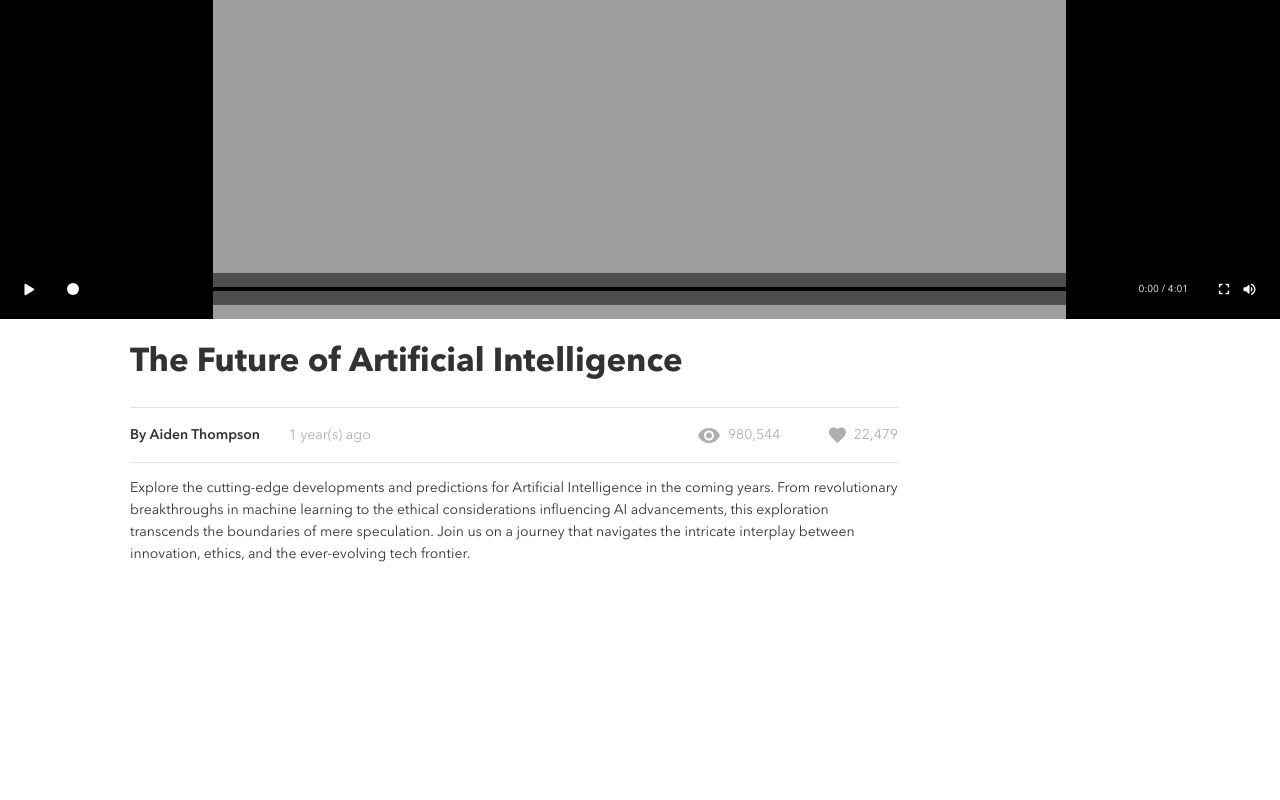
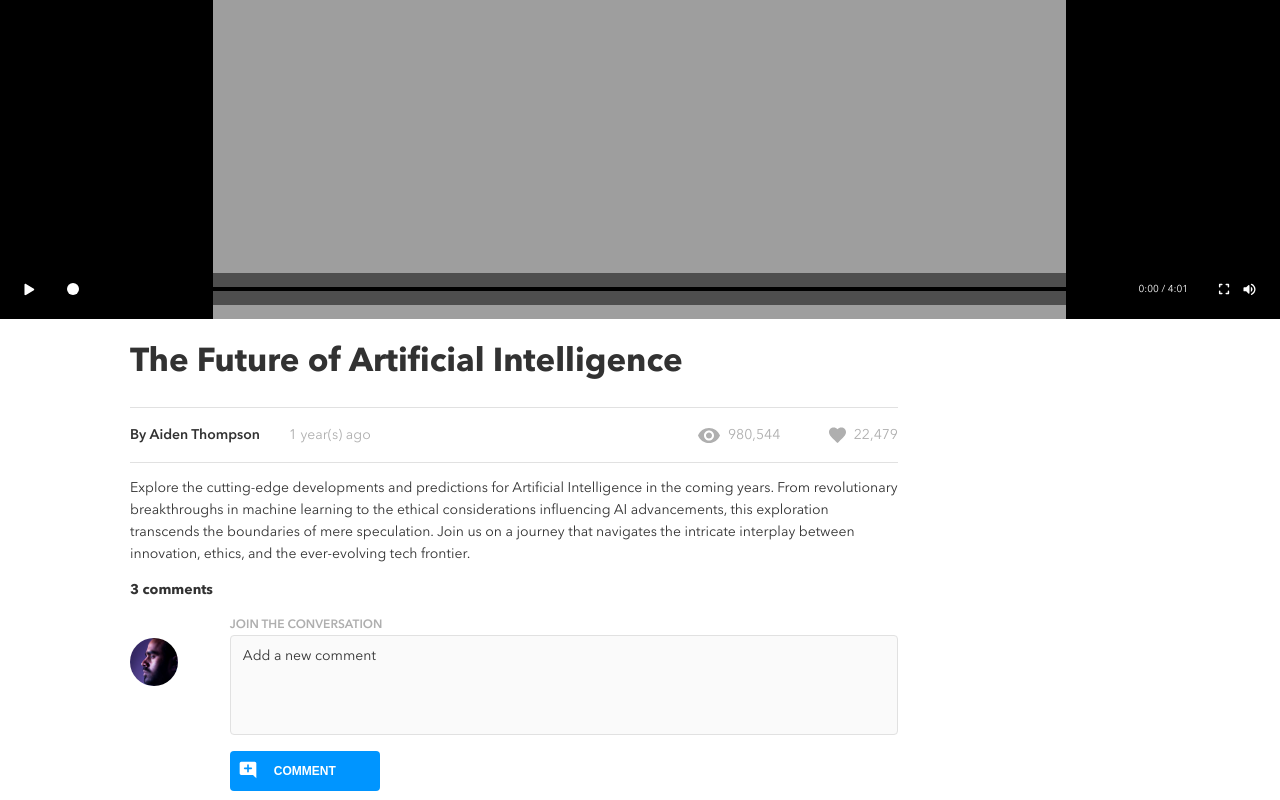
Before and after one commit to evelynseven/brainflix, a React (Create React App) app: page / in a window 1280 px wide. Shown: the part 233-1033 px from the top of the page. Before the commit the page ends 812 px from the top, so only its background shows below. Built offline with nearby package versions, Linux system fonts and the light colour scheme.

Commit message:
add comment box component

```diff
--- /dev/null
+++ b/src/components/CTAButton/CTAButton.jsx
@@ -0,0 +1,12 @@
+import "./CTAButton.scss";
+
+function CTAButton({ buttonIcon, buttonText }) {
+  return (
+    <div className="CTAButton">
+      <img src={buttonIcon} alt="upload icon" />
+      <button className="cta-button">{buttonText}</button>
+    </div>
+  );
+}
+
+export default CTAButton;
--- a/src/components/Uploader/Uploader.scss
+++ b/src/components/CTAButton/CTAButton.scss
@@ -1,13 +1,15 @@
 @use "../../styles/partials/mixins" as *;
 @use "../../styles/partials/variables" as *;
 
-.uploader {
+.CTAButton {
   position: relative;
+  width: 100%;
 
   img {
     height: 20px;
+    max-width: 20px;
     position: absolute;
-    top: 0.5rem;
+    top: 0.6rem;
     left: 0.5rem;
   }
 }
--- /dev/null
+++ b/src/components/CommentBox/CommentBox.jsx
@@ -0,0 +1,33 @@
+import "./CommentBox.scss";
+import MohanMuruge from "../../assets/images/Mohan-muruge.jpg";
+import commentButton from "../../assets/icons/add_comment.svg";
+import CTAButton from "../CTAButton/CTAButton";
+
+function CommentBox() {
+  return (
+    <div class="comment-box">
+      <form class="comment-box__form-content-box">
+        <div class="comment-box__img-container">
+          <img src={MohanMuruge} alt="Mohan-muruge user photo" />
+        </div>
+        <div class="comment-box__form-input-box">
+          <div>
+            <label for="userComment">join the conversation</label>
+            <textarea
+              class="comment-box__textarea"
+              name="userComment"
+              id="userComment"
+              placeholder="Add a new comment"
+              autocomplete="off"
+            ></textarea>
+          </div>
+          <div class="comment-box__button-box">
+            <CTAButton buttonIcon={commentButton} buttonText="comment" />
+          </div>
+        </div>
+      </form>
+    </div>
+  );
+}
+
+export default CommentBox;
--- /dev/null
+++ b/src/components/CommentBox/CommentBox.scss
@@ -0,0 +1,80 @@
+@use "../../styles/partials/mixins" as *;
+@use "../../styles/partials/variables" as *;
+
+.comment-box {
+  &__form-content-box {
+    width: 100%;
+    display: flex;
+    flex-direction: row;
+    justify-content: space-between;
+  }
+
+  &__img-container {
+    margin-top: 1.4rem;
+    width: 2.25rem;
+    height: 2.25rem;
+    overflow: hidden;
+    border-radius: 50%;
+
+    @include tablet {
+      width: 3rem;
+      height: 3rem;
+    }
+
+    img {
+      max-width: 100%;
+      min-height: 100%;
+      object-fit: cover;
+      object-position: 20%;
+    }
+  }
+
+  &__form-input-box {
+    width: 82%;
+    position: relative;
+
+    @include tablet {
+      margin: 0;
+      width: 89%;
+    }
+
+    @include desktop {
+      margin: 0;
+      width: 87%;
+    }
+  }
+
+  &__textarea {
+    height: 100px;
+    width: 100%;
+    box-sizing: border-box;
+    border-radius: 0.25rem;
+    padding: 0.75rem;
+    border: 1px solid $BrainFlix-Mercury;
+    font-family: "AvenirNext";
+    font-size: 0.8125rem;
+    background-color: $BrainFlix-Alabaster;
+    resize: none;
+
+    &::placeholder {
+      color: $BrainFlix-Black;
+    }
+
+    &:focus {
+      outline: none;
+      border: 2px solid $BrainFlix-Blue;
+    }
+
+    &--error {
+      border-color: #d22d2d;
+    }
+
+    @include tablet {
+      font-size: 0.875rem;
+    }
+  }
+
+  &__button-box {
+    margin: 0.6rem 0;
+  }
+}
--- a/src/components/Header/Header.jsx
+++ b/src/components/Header/Header.jsx
@@ -1,8 +1,9 @@
 import "./Header.scss";
 import brainFlixLogo from "../../assets/logo/BrainFlix-logo.svg";
 import profilePic from "../../assets/images/Mohan-muruge.jpg";
+import uploadIcon from "../../assets/icons/upload.svg";
 import SearchBox from "../SearchBox/SearchBox";
-import Uploader from "../Uploader/Uploader";
+import CTAButton from "../CTAButton/CTAButton";
 
 function Header() {
   return (
@@ -19,7 +20,7 @@ function Header() {
         />
       </div>
       <div className="header__uploader-container">
-        <Uploader />
+        <CTAButton buttonIcon={uploadIcon} buttonText="upload" />
       </div>
       <img
         className="avatar header__profile-pic-uploader"
--- a/src/components/Main/Main.jsx
+++ b/src/components/Main/Main.jsx
@@ -2,6 +2,7 @@ import "./Main.scss";
 import HeroBanner from "../HeroBanner/HeroBanner";
 import VideoDetail from "../VideoDetail/VideoDetail";
 import videoData from "../../data/video-details.json";
+import VideoComment from "../VideoComment/VideoComment";
 
 function Main() {
   const videos = videoData;
@@ -18,6 +19,7 @@ function Main() {
         likes={heroVideo.likes}
         description={heroVideo.description}
       />
+      <VideoComment comments={heroVideo.comments} />
     </main>
   );
 }
--- a/src/components/Uploader/Uploader.jsx
+++ /dev/null
@@ -1,13 +0,0 @@
-import "./Uploader.scss";
-import uploadIcon from "../../assets/icons/upload.svg";
-
-function Uploader() {
-  return (
-    <div className="uploader">
-      <img src={uploadIcon} alt="upload icon" />
-      <button className="cta-button">upload</button>
-    </div>
-  );
-}
-
-export default Uploader;
--- /dev/null
+++ b/src/components/VideoComment/VideoComment.jsx
@@ -0,0 +1,15 @@
+import CommentBox from "../CommentBox/CommentBox";
+import "./VideoComment.scss";
+
+function VideoComment({ comments }) {
+  const allComments = comments;
+
+  return (
+    <div className="video-comment">
+      <h3>{allComments.length} comments</h3>
+      <CommentBox />
+    </div>
+  );
+}
+
+export default VideoComment;
--- /dev/null
+++ b/src/components/VideoComment/VideoComment.scss
@@ -0,0 +1,14 @@
+@use "../../styles/partials/mixins" as *;
+
+.video-comment {
+  padding: 0 1rem;
+
+  @include tablet {
+    padding: 0 2.25rem;
+  }
+
+  @include desktop {
+    padding: 0 0 0 8.125rem;
+    width: 60%;
+  }
+}
--- a/src/styles/index.scss
+++ b/src/styles/index.scss
@@ -66,11 +66,16 @@ p {
 }
 
 button,
-.label {
+label {
   font-size: 0.75rem;
   line-height: 1.25rem;
   font-weight: 600;
   text-transform: uppercase;
+}
+
+label {
+  color: $BrainFlix-Silver;
+  padding-bottom: 4px;
 }
 
 .cta-button {
```
Also changed, not shown: src/components/SingleComment/SingleComment.jsx (added, +7 -0 lines), src/components/SingleComment/SingleComment.scss (added).
